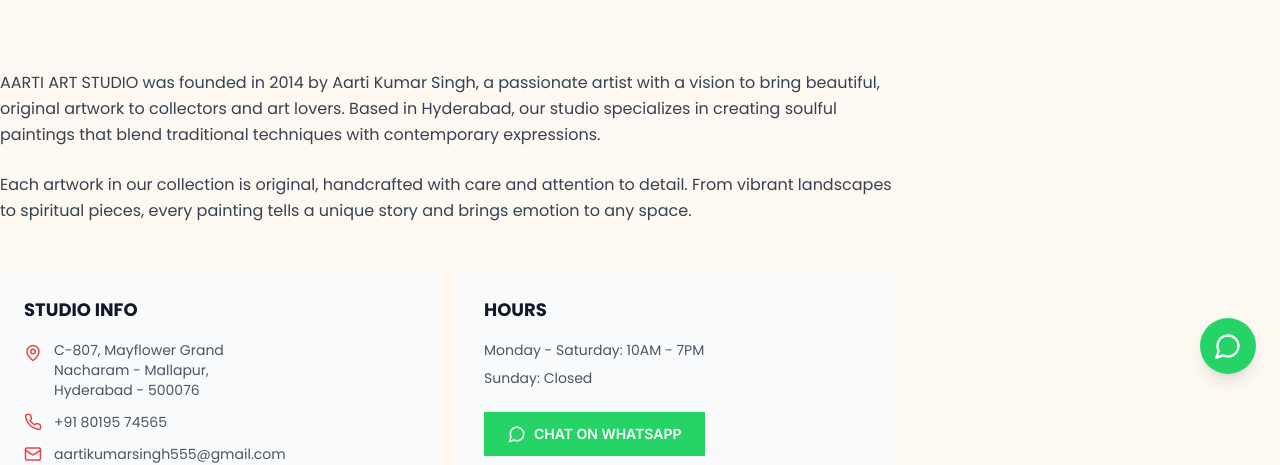
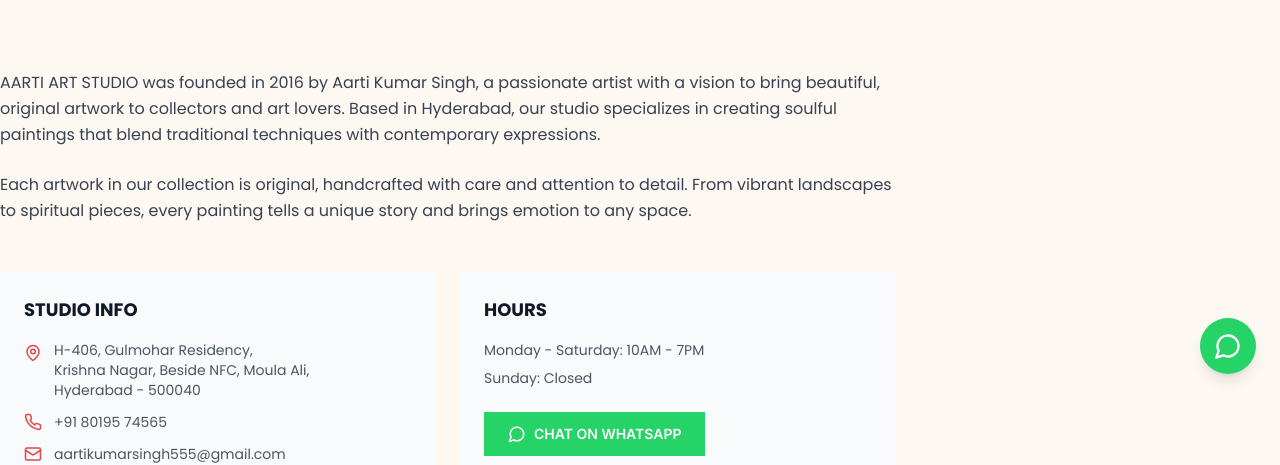
Before and after one commit to aartikumarsingh/AartiArtStudio, a React (Vite) app: page /about in a window 1280 px wide. Shown: the part 402-867 px from the top of the page. Built offline with nearby package versions, Linux system fonts and the light colour scheme.

Commit message:
Update AboutUs.jsx

```diff
--- a/src/pages/AboutUs.jsx
+++ b/src/pages/AboutUs.jsx
@@ -18,7 +18,7 @@ export default function About() {
         <div className="container-custom max-w-4xl">
           <div className="prose prose-lg mx-auto">
             <p className="font-poppins text-gray-700 leading-relaxed mb-6">
-              AARTI ART STUDIO was founded in 2014 by Aarti Kumar Singh, a passionate artist
+              AARTI ART STUDIO was founded in 2016 by Aarti Kumar Singh, a passionate artist
               with a vision to bring beautiful, original artwork to collectors and art lovers.
               Based in Hyderabad, our studio specializes in creating soulful paintings that
               blend traditional techniques with contemporary expressions.
@@ -37,9 +37,9 @@ export default function About() {
                   <div className="flex items-start gap-3">
                     <MapPin size={18} className="text-[#E14749] shrink-0 mt-1" />
                     <p className="font-poppins text-sm text-gray-600">
-                      C-807, Mayflower Grand<br />
-                      Nacharam - Mallapur,<br />
-                      Hyderabad - 500076
+                      H-406, Gulmohar Residency, <br />
+                      Krishna Nagar, Beside NFC, Moula Ali,<br />
+                      Hyderabad - 500040
                     </p>
                   </div>
                   <div className="flex items-center gap-3">
```
